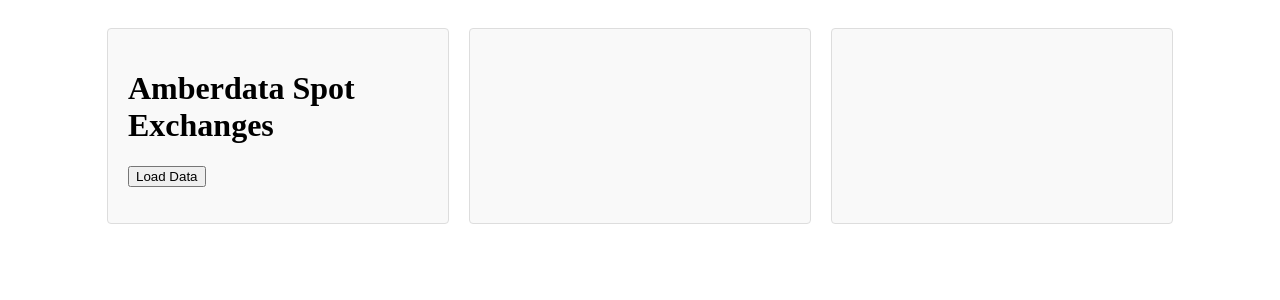
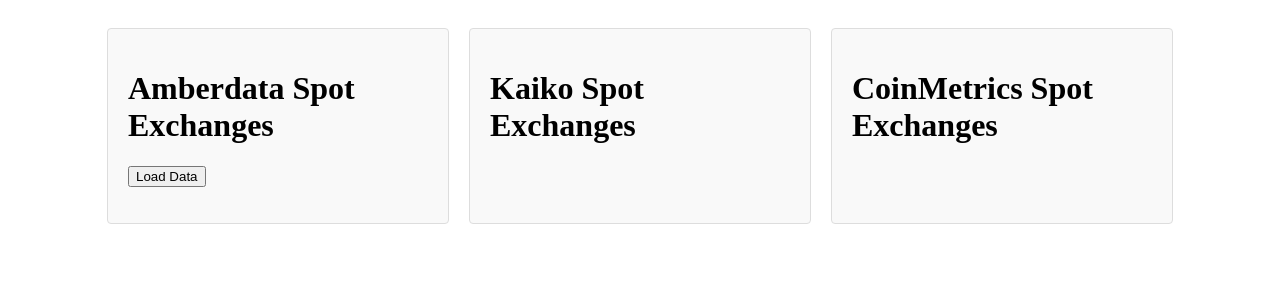
Before and after one commit to yoheathur/competitor-coverage-comparison, a Flask app: page / in a window 1280 px wide. Shown: the top 300 px of the page. Run offline with Flask 3, Linux system fonts and the light colour scheme.

Commit message:
Add two new boxes for Kaiko and CoinMetrics

```diff
--- a/templates/index.html
+++ b/templates/index.html
@@ -39,12 +39,11 @@
             <button id="loadData">Load Data</button>
             <ul id="data"></ul>
         </div>
-        <!-- Placeholder for additional boxes -->
         <div class="box">
-            <!-- Content for Box 2 -->
+            <h1>Kaiko Spot Exchanges</h1>
         </div>
         <div class="box">
-            <!-- Content for Box 3 -->
+            <h1>CoinMetrics Spot Exchanges</h1>
         </div>
     </div>
 
```
